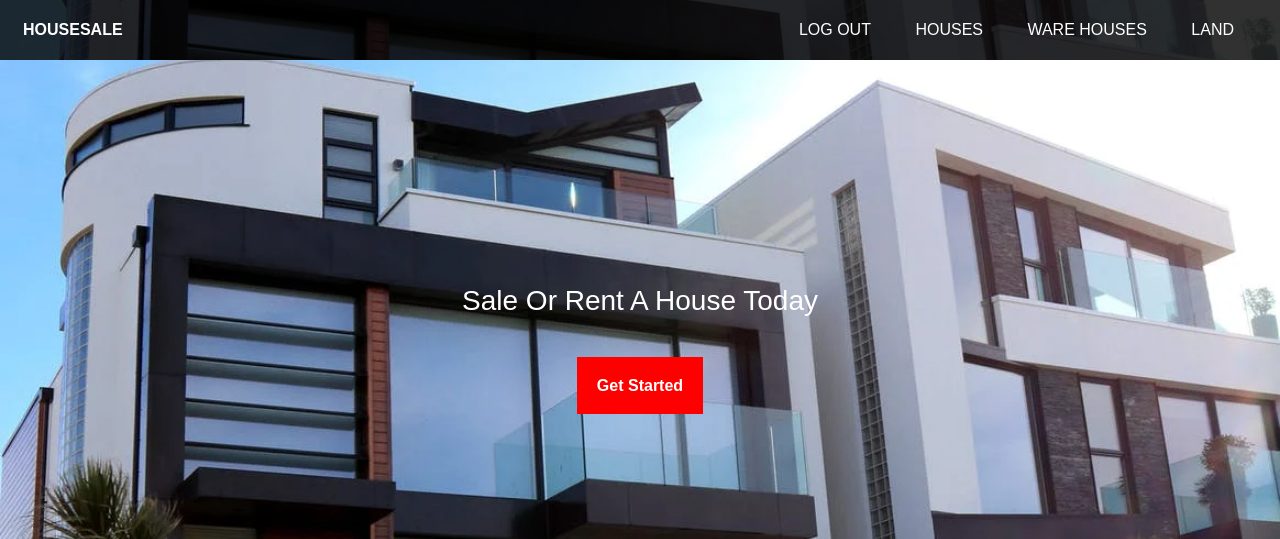
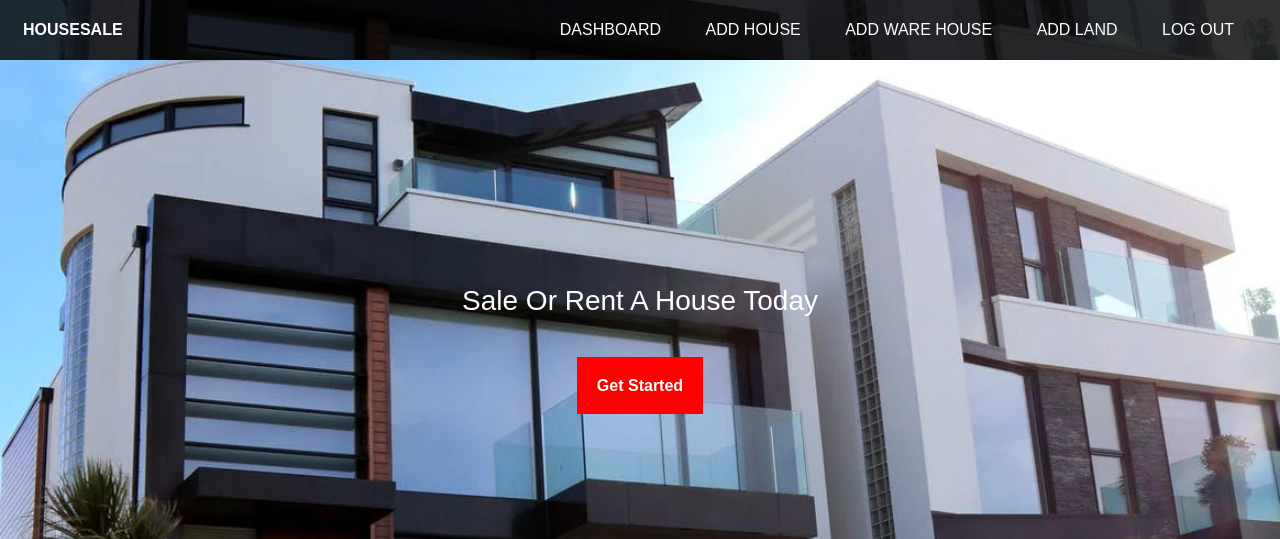
Before and after one commit to jod35/HouseSale, a Django app: page / in a window 1280 px wide. Shown: the top 539 px of the page. Run offline with Django 3.2, Linux system fonts and the light colour scheme; a user stored in the database is signed in; some libraries are stand-ins or nearby versions.

Commit message:
add(view for house creation)

```diff
--- a/house_app/static/house_app/css/main.css
+++ b/house_app/static/house_app/css/main.css
@@ -225,8 +225,8 @@ footer{
     border: none;
     cursor: pointer;
     color: white;
-    border-radius: 30px;
-    width: 20%;
+    /* border-radius: 10px; */
+    width: 200px;
 }
 .logo{
     color:white;
--- a/house_app/templates/house_app/base.html
+++ b/house_app/templates/house_app/base.html
@@ -20,10 +20,11 @@
             <div class="options">
 
                 {% if user.is_authenticated %}
+                    <a href="">Dashboard</a>
+                    <a href="{% url 'appl:create_house' %}">ADD House</a>
+                    <a href="">ADD Ware House</a>
+                    <a href="">ADD Land</a>
                     <a href="{% url 'appl:logout' %}">Log Out</a>
-                    <a href="">Houses</a>
-                    <a href="">Ware Houses</a>
-                    <a href="">Land</a>
                 {% else %}
                     <a href="{% url 'appl:home' %}">Home</a>
                     <a href="{% url 'appl:register' %}">Sign Up</a>
--- a/house_app/urls.py
+++ b/house_app/urls.py
@@ -9,4 +9,5 @@ urlpatterns = [
     path('signup/',views.create_account,name='register'),
     path('login/',auth_views.LoginView.as_view(template_name='house_app/login.html'),name='login'),
     path('logout/',auth_views.LogoutView.as_view(template_name='house_app/loggedout.html'),name='logout'),
+    path('addhouse/',views.HouseCreationView.as_view(),name='create_house'),
 ]
--- a/house_app/views.py
+++ b/house_app/views.py
@@ -2,6 +2,7 @@ from django.shortcuts import render,redirect
 from .forms import RegistrationForm
 from django.contrib import messages
 from django.views.generic import CreateView
+from .models import House, WareHouse,Land
 
 # Create your views here.
 
@@ -25,3 +26,11 @@ def create_account(request):
         'form':form
     }
     return render(request,'house_app/signup.html',context)
+
+
+#view for creating a house
+class HouseCreationView(CreateView):
+    model=House
+    fields=['name','price','location','bedrooms','bathrooms','toilets','image1']
+    template_name='house_app/addhouse.html'
+    success_url=''
```
Also changed, not shown: house_app/templates/house_app/addhouse.html (+13 -0 lines).
